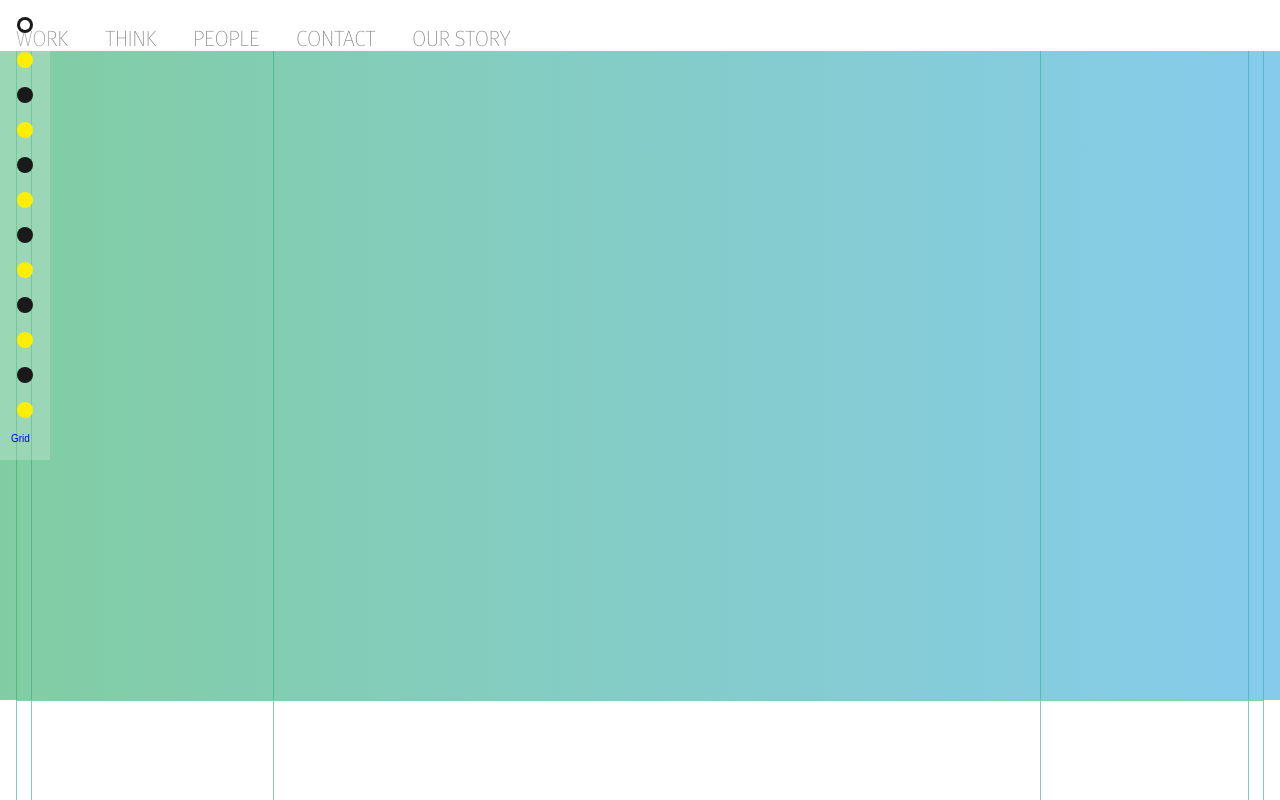
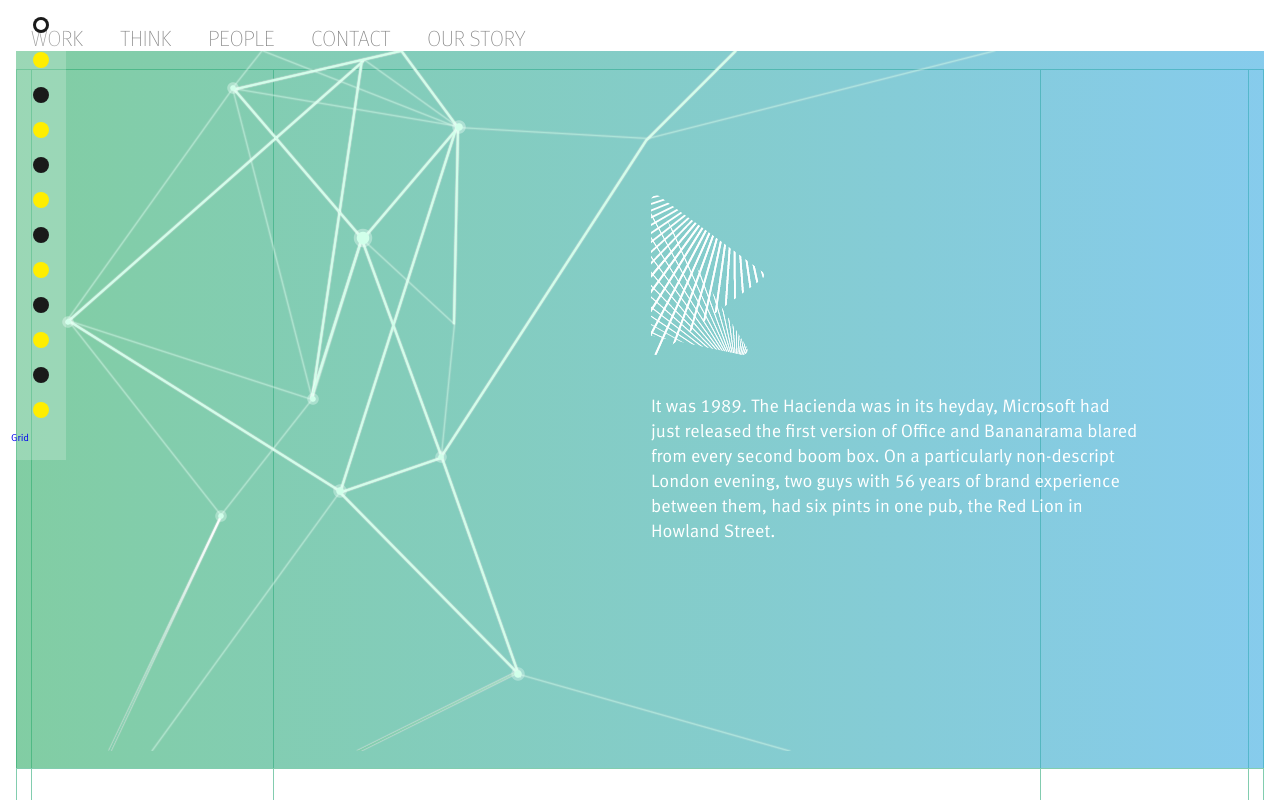
Before and after one commit to sassycoder/rl25, a website: page index.html in a window 1280 px wide. Shown: the top 800 px of the page. Drawn offline with Linux system fonts and the light colour scheme.

Commit message:
Slide one work

```diff
--- a/index.html
+++ b/index.html
@@ -4,7 +4,7 @@
     <meta charset="utf-8">
     <title>Rufus 25</title>
 
-    <meta name="viewport" content="width=device-width, initial-scale=1.0, maximum-scale=1.0">
+    <!-- <meta name="viewport" content="width=device-width, initial-scale=1.0"> -->
 
     <!-- <link rel="stylesheet" type="text/css" href="http://yui.yahooapis.com/3.3.0/build/cssreset/reset-min.css"> -->
     <link rel="stylesheet" type="text/css" href="assets/css/main.css">
@@ -39,7 +39,7 @@
 
       <a href="#" class="toggle-grid">Grid</a>
 
-    	<div class="slide gradient" id="slide1" data-slide="1" data-stellar-background-ratio="0">
+    	<div class="slide gradient" id="slide1" data-slide="1">
         <div class="wrapper-menu cf">
           <ul class="menu cf">
             <li><a href="#">Work</a></li>
@@ -50,8 +50,15 @@
           </ul>
         </div>
         <div class="content">
+          <div class="logo"></div>
+          <div class="copy">
+            <p>
+              It was 1989. The Hacienda was in its heyday, Microsoft had just released the first version of Office and Bananarama blared from every second boom box. On a particularly non-descript London evening, two guys with 56 years of brand experience between them, had six pints in one pub, the Red Lion in Howland Street.
+            </p>
+          </div>
         </div>
       </div><!--End Slide 1-->
+
     	<div class="slide" id="slide2" data-slide="2" data-stellar-background-ratio="0"></div><!--End Slide 2-->
     	<div class="slide" id="slide3" data-slide="3" data-stellar-background-ratio="0"></div><!--End Slide 3-->
       <div class="slide" id="slide4" data-slide="4" data-stellar-background-ratio="0">
--- a/sass/_utils.scss
+++ b/sass/_utils.scss
@@ -1,5 +1,5 @@
 @charset "UTF-8";
 @import
   'compass/css3',
-  /*'icons/*.png',*/
+  'icons/*.png',
   'mixins';
--- a/sass/components/_base.scss
+++ b/sass/components/_base.scss
@@ -5,7 +5,7 @@ html { overflow-y:scroll; font-size:62.5%; }
 
 body {
    font-size:100%;
-   font-family: "HelveticaNeueMedium", Arial, Verdana;
+   font-family: "MetaWebPro-Normal", Arial, Verdana;
    text-align:left;
    color:$font_color;
    letter-spacing:0;
@@ -31,6 +31,13 @@ img {
     display:block;
 }
 
+p {
+	font-size: 18px;
+	font-size: 1.8rem;
+	line-height: 25px;
+	line-height: 2.5rem;
+}
+
 ul, ol {
   li {
     margin:0;
--- a/sass/components/_parallax.scss
+++ b/sass/components/_parallax.scss
@@ -1,6 +1,7 @@
 #wrapper, #scroller {
-	width: 100%;
+	max-width: 1248px;
 	height: 100%;
+	margin: 0 auto;
 }
 
 .toggle-grid {
@@ -11,7 +12,7 @@
 }
 
 .grid {
-	background: url(../img/structure/main-grid.png) no-repeat center top;
+	background: url(../img/structure/main-grid.png) no-repeat center 68px;
 }
 
 .navigation {
@@ -59,8 +60,7 @@
 	background-color: #fff;
 
 	ul {
-		max-width: 1248px;
-		margin: 0 auto;
+		margin: 0 0 0 15px;
 		li {
 			float: left;
 			padding: 0 37px 0 0;
@@ -92,7 +92,7 @@
 }
 
 #slide1 {
-	height: 700px;
+	height: 768px;
 	background: rgba(46,172,102,1);
 	background: -moz-linear-gradient(left, rgba(46,172,102,0.6) 0%, rgba(54,169,224,0.6) 100%);
 	background: -webkit-gradient(left top, right top, color-stop(0%, rgba(46,172,102,0.6)), color-stop(100%, rgba(54,169,224,0.6)));
@@ -104,7 +104,29 @@
 
 	.content {
 		width: 100%;
-		background: url(/assets/img/structure/lines-slide1.png) no-repeat left top transparent;
+		height: 700px;
+		margin: 0 auto;
+		background: url(/assets/img/structure/slide1-lines.png) no-repeat left top transparent;
+
+		.logo {
+			position: absolute;
+			top: 195px;
+			left: 635px;
+			width: 113px;
+			height: 160px;
+			@include icons-sprite(slide1-logo-rufus);
+		}
+
+		.copy {
+			position: absolute;
+			top: 395px;
+			left: 635px;
+			width: 490px;
+
+			p {
+				color: #fff;
+			}
+		}
 	}
 }
 
```
Also changed, not shown: assets/css/main.css, assets/img/icons-sddcc2c07ea.png (added), assets/img/icons/slide1-logo-rufus.png (added), assets/img/structure/lines-slide1.png (deleted), assets/img/structure/slide1-lines.png (added), 1 other file.
